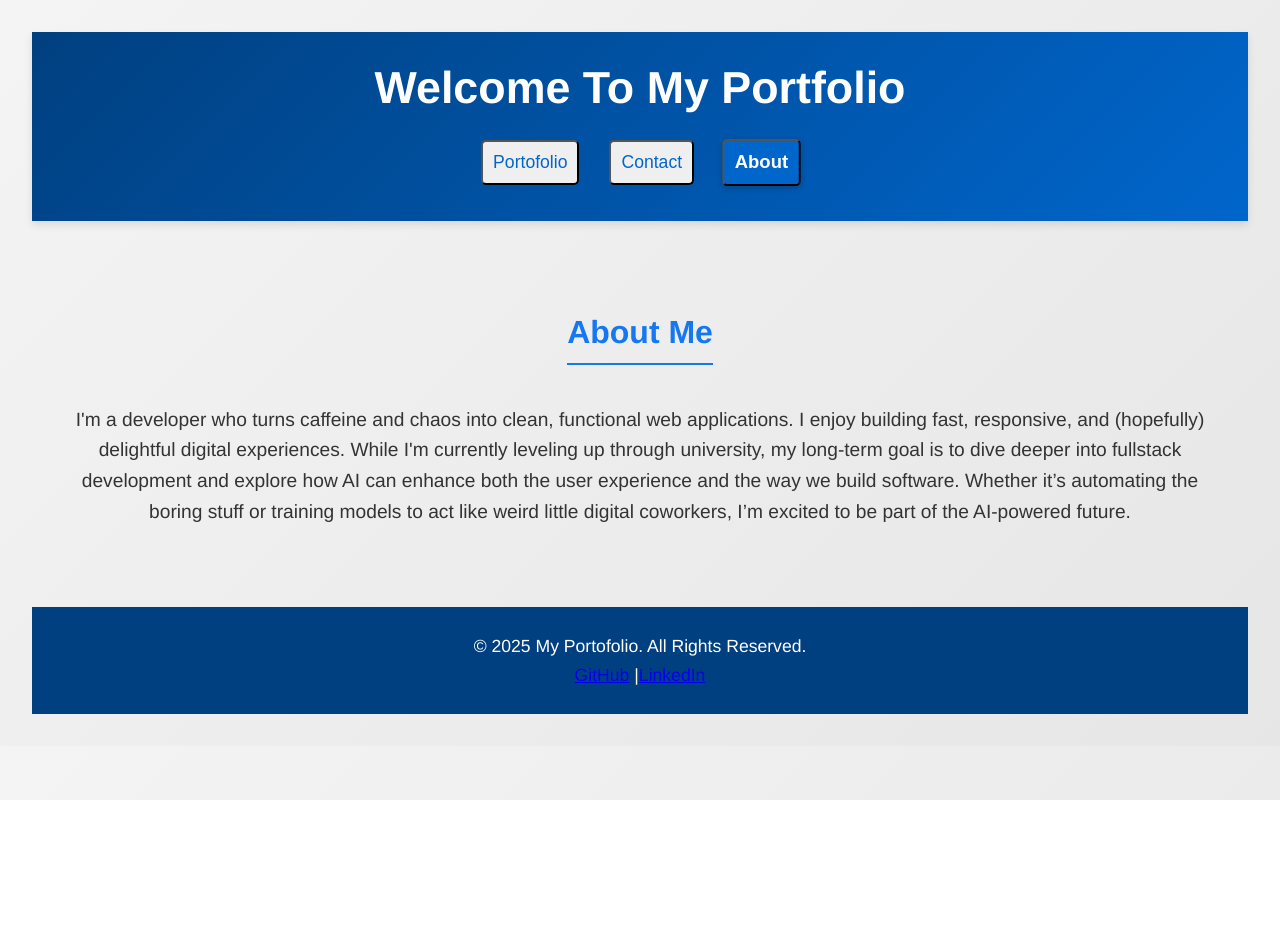
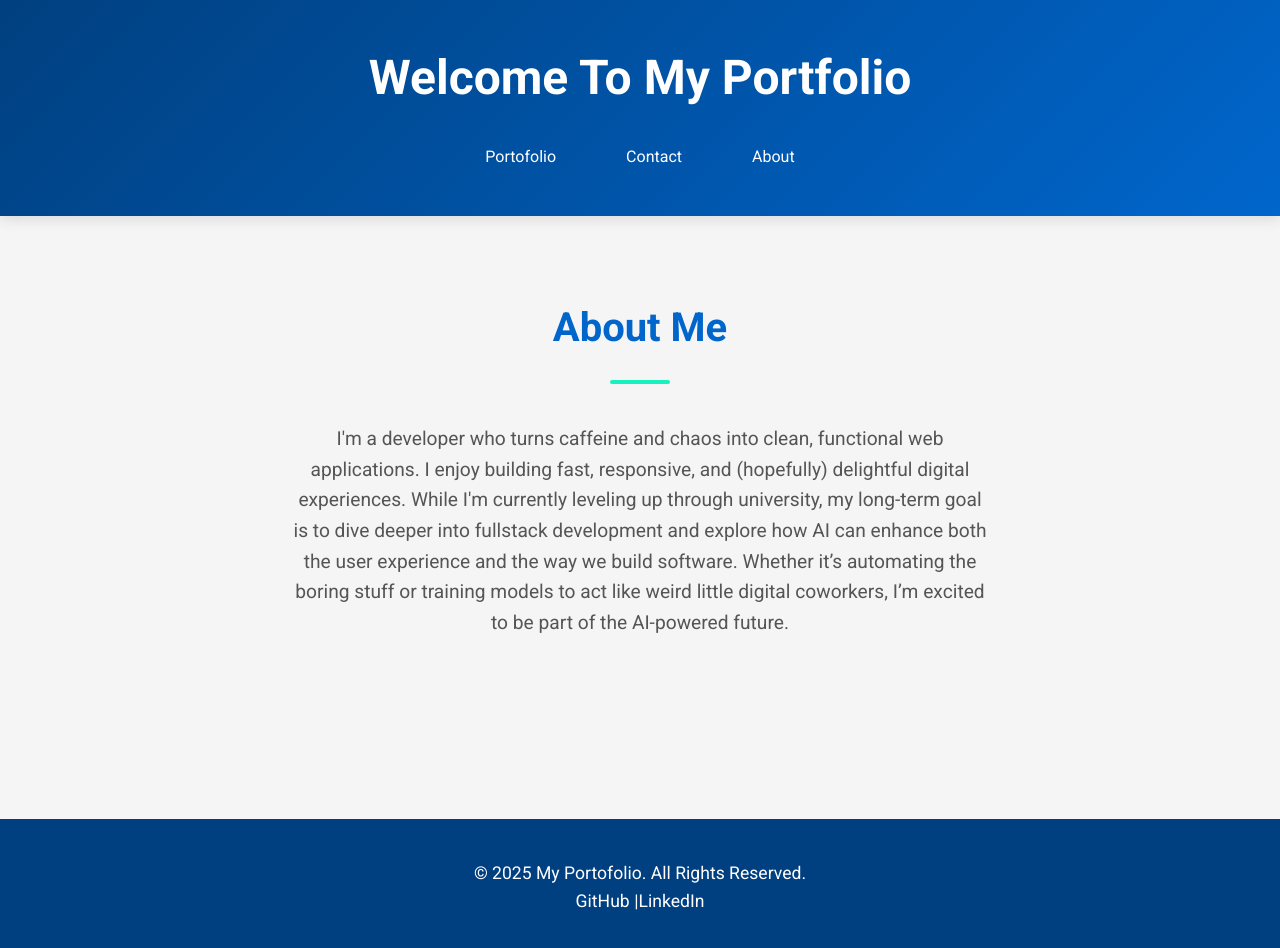
Before and after one commit to Fanisimos/MyPortofolio, a React (Vite) app: page / in a window 1280 px wide. Shown: the top 948 px of the page. Before the commit the page ends 800 px from the top, so only its background shows below. Built offline with nearby package versions, Linux system fonts and the light colour scheme.

Commit message:
Work in progress: improved styles

```diff
--- a/src/App.css
+++ b/src/App.css
@@ -1,44 +1,127 @@
+header {
+  background: linear-gradient(135deg, #004080, #0066cc);
+  padding: 40px 0;
+  text-align: center;
+  box-shadow: 0 4px 12px rgba(0, 0, 0, 0.1);
+}
 
+header h1 {
+  font-size: 3rem;
+  color: #fff;
+  font-weight: 700;
+}
 
-#root {
-  max-width: 1280px;
-  margin: 0 auto;
-  padding: 2rem;
+nav ul {
+  list-style: none;
+  display: flex;
+  justify-content: center;
+  gap: 30px;
+  margin-top: 20px;
+}
+
+nav ul li button {
+  background: transparent;
+  color: #fff;
+  font-size: 1rem;
+  padding: 10px 20px;
+  border-radius: 30px;
+  transition: background 0.3s ease;
+}
+
+nav ul li button:hover {
+  background: rgba(255, 255, 255, 0.2);
+}
+
+section {
+  padding: 80px 20px;
   text-align: center;
 }
 
-.logo {
-  height: 6em;
-  padding: 1.5em;
-  will-change: filter;
-  transition: filter 300ms;
-}
-.logo:hover {
-  filter: drop-shadow(0 0 2em #646cffaa);
-}
-.logo.react:hover {
-  filter: drop-shadow(0 0 2em #61dafbaa);
+section h2 {
+  font-size: 2.5rem;
+  color: #0066cc;
+  margin-bottom: 40px;
+  position: relative;
 }
 
-@keyframes logo-spin {
-  from {
-    transform: rotate(0deg);
-  }
-  to {
-    transform: rotate(360deg);
-  }
+section h2::after {
+  content: "";
+  display: block;
+  width: 60px;
+  height: 4px;
+  background: #16f1be;
+  margin: 20px auto 0;
+  border-radius: 2px;
 }
 
-@media (prefers-reduced-motion: no-preference) {
-  a:nth-of-type(2) .logo {
-    animation: logo-spin infinite 20s linear;
-  }
+section p {
+  font-size: 1.2rem;
+  max-width: 700px;
+  margin: 0 auto 40px;
+  color: #555;
+}
+.portofolio {
+  display: grid;
+  grid-template-columns: repeat(auto-fit, minmax(300px, 1fr));
+  gap: 30px;
+  padding: 20px;
 }
 
-.card {
-  padding: 2em;
+.portofolio-item {
+  background: #fff;
+  border-radius: 15px;
+  box-shadow: 0 8px 20px rgba(0, 0, 0, 0.1);
+  overflow: hidden;
+  transition: transform 0.3s ease, box-shadow 0.3s ease;
 }
 
-.read-the-docs {
-  color: #888;
+.portofolio-item:hover {
+  transform: translateY(-10px);
+  box-shadow: 0 12px 30px rgba(0, 0, 0, 0.2);
 }
+
+.portofolio-item img {
+  width: 100%;
+  height: 200px;
+  object-fit: cover;
+}
+
+.portofolio-item h3 {
+  margin: 20px 0 10px;
+  color: #0066cc;
+}
+
+.portofolio-item p {
+  color: #666;
+  margin: 0 20px 20px;
+}
+.button {
+  background: linear-gradient(135deg, #0066cc, #004080);
+  color: #fff;
+  padding: 12px 30px;
+  border-radius: 30px;
+  box-shadow: 0 5px 15px rgba(0, 0, 0, 0.2);
+  transition: transform 0.3s ease, background 0.3s ease;
+}
+
+.button:hover {
+  background: #003366;
+  transform: scale(1.05);
+}
+footer {
+  background: #004080;
+  color: #fff;
+  text-align: center;
+  padding: 40px 0;
+  margin-top: 60px;
+}
+
+footer p {
+  font-size: 1.1rem;
+  margin: 0;
+}
+.content {
+  max-width: 1200px;
+  margin: 0 auto;
+  padding: 0 20px;
+}
--- a/src/Contact.jsx
+++ b/src/Contact.jsx
@@ -1,10 +1,12 @@
 function Contact() {
   return (
-    <div>
+    <section className="contact-section">
       <h2>Contact Me</h2>
-      <p>If you would like to get in touch, please reach out via email at </p>
-      <a href="mailto:Xspot1995@hotmail.com">Xspot1995@hotmail.com</a>
-    </div>
+      <p>If you’d like to get in touch, feel free to reach out via email:</p>
+      <a className="contact-link" href="mailto:Xspot1995@hotmail.com">
+        Xspot1995@hotmail.com
+      </a>
+    </section>
   );
 }
 
--- a/src/index.css
+++ b/src/index.css
@@ -1,202 +1,26 @@
-/* General Styles */
 @import url("https://fonts.googleapis.com/css2?family=Roboto:wght@400;700&display=swap");
 
 * {
   box-sizing: border-box;
-}
-body {
-  font-family: "Helvetica Neue", sans-serif; /* Professional font */
-  background: linear-gradient(135deg, #f4f4f4, #e6e6e6); /* Subtle gradient */
-  color: #333;
   margin: 0;
   padding: 0;
+}
+
+body {
+  font-family: "Roboto", sans-serif;
+  background-color: #f5f5f5;
+  color: #333;
   line-height: 1.6;
-  scroll-behavior: smooth;
+}
+
+a {
+  text-decoration: none;
+  color: inherit;
 }
 
 button {
-  text-decoration: none;
-  color: #0066cc; /* Blue*/
-  transition: color 0.3s ease, transform 0.3s ease;
+  font-family: inherit;
+  cursor: pointer;
+  border: none;
+  outline: none;
 }
-
-button:hover {
-  color: #16f1be; /* Light green */
-  transform: translateY(-2px); /* Slight lift effect */
-}
-button.active {
-  background-color: #0066cc;
-  color: white;
-  font-weight: bold;
-  box-shadow: 0 2px 6px rgba(0, 0, 0, 0.2);
-  transform: scale(1.05);
-}
-
-/* Updated Header for Full-Width Banner */
-header {
-  background: linear-gradient(
-    135deg,
-    #004080,
-    #0066cc
-  ); /* Professional gradient */
-  padding: 20px 0;
-  text-align: center;
-  box-shadow: 0 4px 8px rgba(0, 0, 0, 0.1);
-  width: 100%; /* Ensure full width */
-}
-
-header h1 {
-  font-size: 2.8em;
-  color: #ffffff; /* White text for contrast */
-  margin: 0;
-  font-weight: bold;
-}
-
-nav {
-  margin-top: 10px;
-}
-
-nav ul {
-  list-style: none;
-  padding: 0;
-  display: flex;
-  justify-content: center;
-}
-
-nav ul li {
-  margin: 0 15px;
-}
-
-nav ul li button {
-  font-size: 1.1em;
-  padding: 10px;
-  border-radius: 5px;
-  transition: background-color 0.3s ease, color 0.3s ease;
-}
-
-nav ul li button:hover {
-  background-color: #ffffff; /*White*/
-  color: #16f1be; /* Dark blue */
-}
-
-/* Sections */
-section {
-  padding: 60px 20px;
-  max-width: 1200px;
-  margin: 0 auto;
-}
-
-section h2 {
-  font-size: 2em;
-  color: #1678f1; /* Dark Blue */
-  margin-bottom: 20px;
-  border-bottom: 2px solid #1678f1;
-  display: inline-block;
-  padding-bottom: 5px;
-}
-
-section p {
-  font-size: 1.2em;
-  margin-bottom: 20px;
-}
-
-.section-dark {
-  background-color: #16f1be; /* Light green */
-  color: #333;
-}
-
-/* Portpfolio Grid */
-.portofolio {
-  display: flex;
-  flex-wrap: wrap;
-  justify-content: space-between;
-}
-
-.portofolio-item {
-  background-color: white;
-  border-radius: 15px;
-  box-shadow: 0 6px 15px rgba(0, 0, 0, 0.1);
-  margin-bottom: 30px;
-  width: calc(33.333% - 20px);
-  overflow: hidden;
-  transition: transform 0.4s ease, box-shadow 0.4s ease;
-}
-
-.portofolio-item:hover {
-  transform: translateY(-10px) scale(1.02);
-  box-shadow: 0 10px 25px rgba(0, 0, 0, 0.2);
-}
-
-.portofolio-item img {
-  width: 100%;
-  height: auto;
-  border-bottom: 3px solid #e6f7ff;
-}
-
-.portofolio-item h3 {
-  margin: 15px;
-  font-size: 1.6em;
-  color: #007acc;
-}
-
-.portofolio-item p {
-  margin: 0 15px 15px;
-  color: #666;
-}
-
-/* Updated Footer */
-footer {
-  background-color: #004080; /* Professional dark blue */
-  color: white;
-  text-align: center;
-  padding: 25px;
-  font-size: 1.1em;
-}
-
-footer p {
-  margin: 0;
-}
-
-footer button {
-  color: #b3d9ff; /* Light blue links */
-  font-weight: bold;
-}
-
-footer button:hover {
-  color: white;
-  text-decoration: underline;
-}
-
-/* Updated Buttons */
-.button {
-  background: linear-gradient(
-    135deg,
-    rgb(8, 84, 160),
-    #0066cc
-  ); /* Professional gradient */
-  color: rgb(255, 255, 255);
-  padding: 12px 25px;
-  border: none;
-  border-radius: 30px;
-  box-shadow: 0 5px 15px rgba(0, 0, 0, 0.2);
-  cursor: pointer;
-  transition: background-color 0.4s ease, transform 0.3s ease;
-}
-
-.button:hover {
-  background-color: #003366; /* Darker hover effect */
-  transform: scale(1.1);
-}
-
-/* Media Queries */
-@media (max-width: 768px) {
-  .portofolio-item {
-    width: calc(50% - 20px);
-  }
-}
-
-@media (max-width: 480px) {
-  .portofolio-item {
-    width: 100%;
-  }
-}
--- a/src/portofolioItems.js
+++ b/src/portofolioItems.js
@@ -9,28 +9,28 @@ const portofolioItems = [
     title: "FarAway",
     description: "A travel planning app to organize your trips.",
     image: FarAway,
-    link: "https://example.com/faraway",
+    link: "https://tzoni-thefaraway.netlify.app/",
   },
   {
     id: 2,
     title: "Forkify",
     description: "A recipe search app with thousands of recipes.",
     image: Forkify,
-    link: "https://example.com/forkify",
+    link: "https://forkify-tzoni.netlify.app/",
   },
   {
     id: 3,
     title: "Mapty",
     description: "A map-based workout tracking app.",
     image: Mapty,
-    link: "https://example.com/mapty",
+    link: "https://tzoni-mapty-v2-yourworkoutapp.netlify.app/",
   },
   {
     id: 4,
     title: "Plumbing by Armando",
     description: "A portfolio website for a plumbing business.",
     image: PlumbingbyArmando,
-    link: "https://example.com/plumbing",
+    link: "https://plumbingbyarmando.com/",
   },
 ];
 
```
Also changed, not shown: src/DeletemeTEST.js (deleted).
